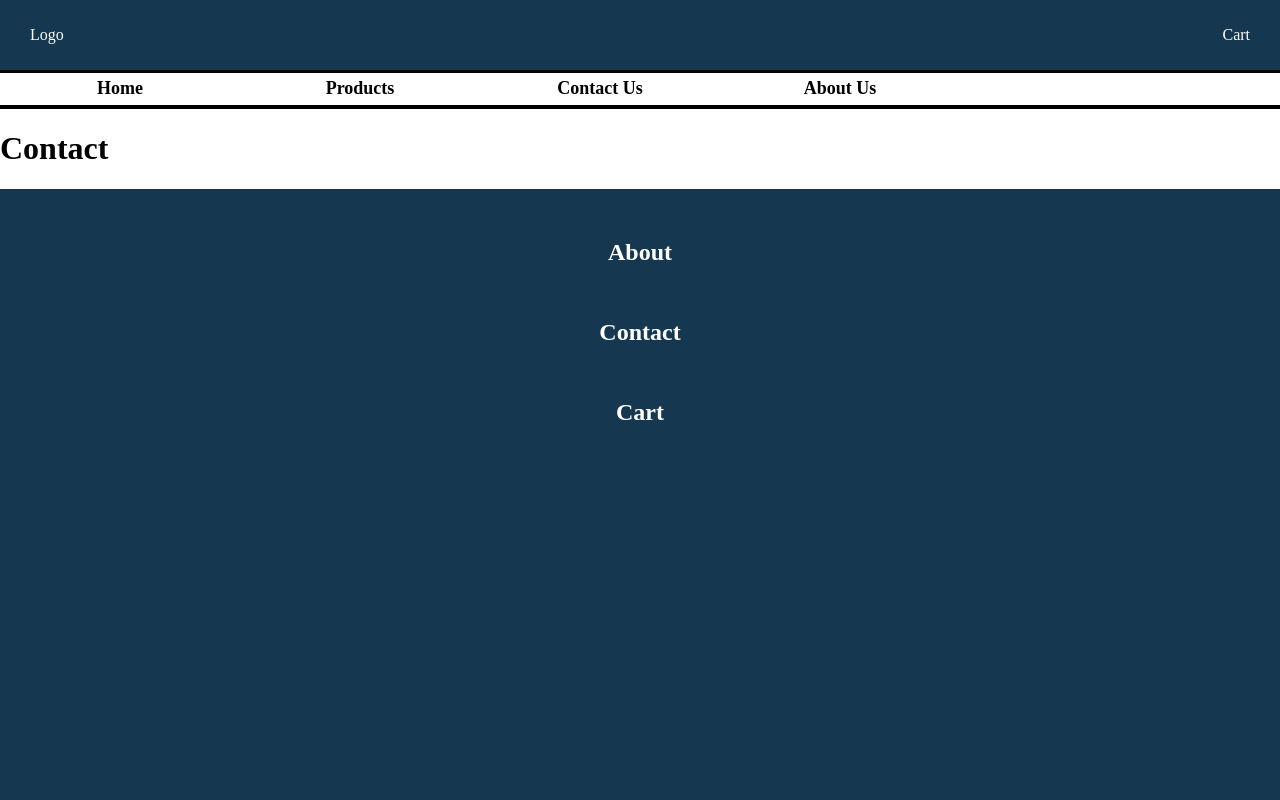
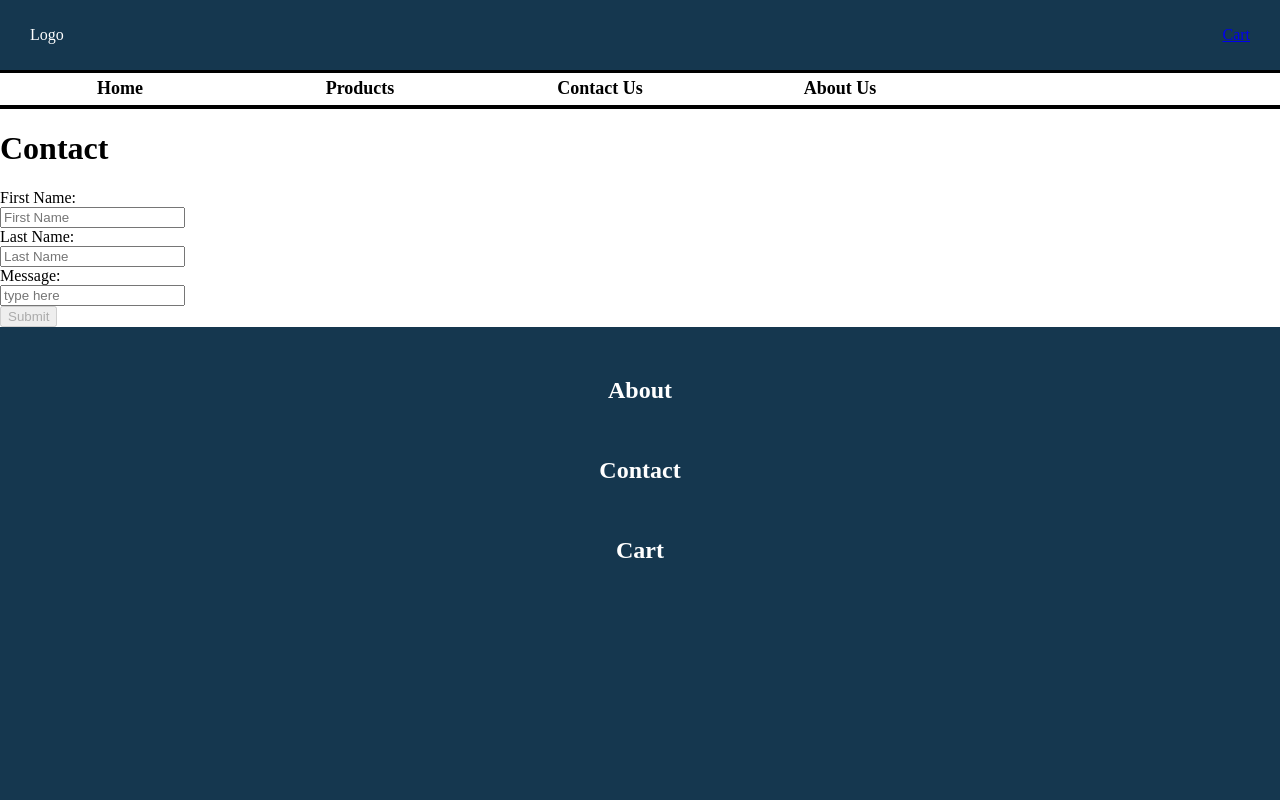
Before and after one commit to Dagymsta/Term-2-Capstone, a React (Create React App) app: page /contact in a window 1280 px wide. Shown: the top 800 px of the page. Built offline with nearby package versions, Linux system fonts and the light colour scheme.

Commit message:
finished contact form

```diff
--- a/package.json
+++ b/package.json
@@ -8,6 +8,7 @@
     "@testing-library/user-event": "^13.5.0",
     "react": "^18.2.0",
     "react-dom": "^18.2.0",
+    "react-icons": "^4.7.1",
     "react-scripts": "5.0.1",
     "sass": "^1.56.1",
     "web-vitals": "^2.1.4"
--- a/src/App.js
+++ b/src/App.js
@@ -1,4 +1,5 @@
 import { BrowserRouter, Switch, Route } from "react-router-dom";
+
 
 import Home from "./pages/Home"
 import Products from "./pages/Products"
--- a/src/components/CartItems.js
+++ b/src/components/CartItems.js
@@ -8,7 +8,9 @@ export default function CartItems(props) {
             <h5>
                 <Link to={`/products/${id}`}>{title}</Link>
             </h5>
+
             <img src={image} alt="" />
+
             <h4>{description}</h4>
         </div>
     );
--- a/src/components/Footer.js
+++ b/src/components/Footer.js
@@ -8,7 +8,6 @@ export default function Footer() {
             <NavLink className="footer-button" to="/contact">Contact</NavLink>
 
             <NavLink className="footer-button" to="/cart">Cart</NavLink>
-
-        </div>
+    </div>
     )
 }
--- a/src/components/MerchItem.js
+++ b/src/components/MerchItem.js
@@ -22,8 +22,11 @@ export default function MerchItem(props) {
             <h5>
                 <Link to={`/products/${id}`}>{title}</Link>
             </h5>
+
             <img src={image} alt="" />
+
             <h4>{Truncate()}</h4>
+
             <button onClick={() => props.addProduct(props.product)}>
                 Add to cart
             </button>
--- a/src/components/Navbar.js
+++ b/src/components/Navbar.js
@@ -1,14 +1,16 @@
-import { NavLink} from 'react-router-dom';
+import { NavLink } from 'react-router-dom';
 
 
 export default function Navbar(){
+
 
     return(
         <div className="navbar">
             <div className= "title-bar">
                 <div className="logo">Logo</div>
-
-                <div className="shopping-cart">Cart</div>
+                <div className="shopping-cart">
+                    <NavLink className= "shopping-cart-button" to="/cart">Cart</NavLink>
+                </div>
             </div>
 
             <div className= "product-link-bar">
--- a/src/context/CartProvider.js
+++ b/src/context/CartProvider.js
@@ -20,7 +20,6 @@ export default function CartProvider({ children }) {
         cart,
         addProduct,
         clearCart,
-
     };
 
     return (
--- a/src/pages/Cart.js
+++ b/src/pages/Cart.js
@@ -20,15 +20,18 @@ export default function Cart({ children }) {
     });
   }
 
-  console.log(cart);
   return (
     <div>
       <h1>Cart</h1>
+
       <div>{renderCart()}</div>
+
       <div>
         Your Total Comes To- ${renderTotal() || "N/A"}
+
         <button>Check-Out</button>
       </div>
+
       <div>
         <button onClick={clearCart}>Clear Cart</button>
       </div>
--- a/src/pages/Contact.js
+++ b/src/pages/Contact.js
@@ -1,7 +1,49 @@
+import { useState } from "react"
 
 export default function Contact() {
+    const [notification,setNotification] = useState(true);
+    const [fname,setFname]= useState("");
+    const [lname,setLname]= useState("");
+    const [message,setMessage]= useState("");
+
+
+    function validate() {
+        return fname.length & lname.length & message.length;
+      };
+
+    const isValid = validate();
+
+      <button type="button" disabled={isValid}>
+        Save
+      </button>
+
+    const handleSubmit = event => {
+      console.log('handleSubmit ran');
+      event.preventDefault();
+
+      setFname('');
+      setLname('');
+      setMessage('');
+    };
 
     return(
-    <h1>Contact</h1>
+        <div>
+            <h1>Contact</h1>
+
+            <form onSubmit={handleSubmit}>
+                <label for="fname">First Name:</label><br/>
+                <input  type="text" placeholder="First Name" value={fname} onChange={(e) => setFname(e.target.value)}required></input><br/>
+
+                <label for="lname">Last Name:</label><br/>
+                <input type="text" placeholder="Last Name" value={lname} onChange={(e) => setLname(e.target.value)} required></input><br/>
+
+                <lable for="message">Message: </lable><br/>
+                <input type="text"className="text-box" placeholder="type here" value={message} onChange={(e) => setMessage(e.target.value)} required></input><br/>
+
+                <button type="submit" disabled={!isValid} onClick={() => setNotification("Message Sent")}>Submit</button>
+            </form>
+
+            <div className="sent-notification">{notification}</div>
+    </div>
     )
 }
--- a/src/pages/Products.js
+++ b/src/pages/Products.js
@@ -6,10 +6,12 @@ import { CartContext } from "../context/CartProvider";
 
 export default function Products() {
     const [merch, setMerch] = useState({});
+    const [category, setCategory] = useState("");
     const { clearCart, addProduct } = useContext(CartContext);
 
     function renderMerch () {
         return merch.map((product) => {
+
             return (
                  <MerchItem key={product.id} product={product} addProduct={addProduct} />
             );
@@ -17,7 +19,7 @@ export default function Products() {
     }
 
     useEffect(() => {
-        fetch(`https://fakestoreapi.com/products`)
+        fetch(`https://fakestoreapi.com/products${category}`)
         .then((res) => res.json())
 
         .then((data) => {
@@ -26,17 +28,38 @@ export default function Products() {
         .catch((err) => {
             console.error("Get Merch Error: ", err);
         });
-    }, []);
+
+    }, [category]);
 
     return(
         <div>
             <div className="title">
                 <h1>Products</h1>
             </div>
+
+            <div className= "filter-button">
+                <button onClick={() => setCategory("/category/jewelery")}>
+                    jewelery
+                </button>
+
+                <button onClick={() => setCategory("/category/electronics")}>
+                    electronics
+                </button>
+
+                <button onClick={() => setCategory("/category/men's clothing")}>
+                    men's clothing
+                </button>
+
+                <button onClick={() => setCategory("/category/women's clothing")}>
+                    women's clothing
+                </button>
+            </div>
+
             <div>{merch.length > 0 ? renderMerch() : "...loading"}</div>
+
             <div>
-                <button onClick={clearCart}> Clear Cart</button>
+                <button onClick={clearCart}>Clear Cart</button>
             </div>
-        </div>
+      </div>
     );
 }
--- a/src/pages/SingleMerchItem.js
+++ b/src/pages/SingleMerchItem.js
@@ -2,24 +2,30 @@ import { useEffect, useState } from "react";
 
 export default function SingleMerchItem(props){
     const [merch, setMerch] = useState({});
+
     useEffect(() => {
         fetch(`https://fakestoreapi.com/products/${props.match.params.id}`)
             .then((res) => res.json())
 
             .then((data) => setMerch(data))
+
             .catch((err)=> {
                 console.error("get merch error: ", err);
             });
+
     },[props.match.params.id]);
 
     return (
         <div>
             <h1> Merchandise</h1>
+
             <div>
                 <h3>
                     Item: {merch.title} Available: {merch.rating?.count}
                 </h3>
+
                 <p>{merch.description}</p>
+
                 <img src={merch.image} alt=""/>
             </div>
         </div>
```
Also changed, not shown: 1 other file (tests, documents, lock files or other folders).
